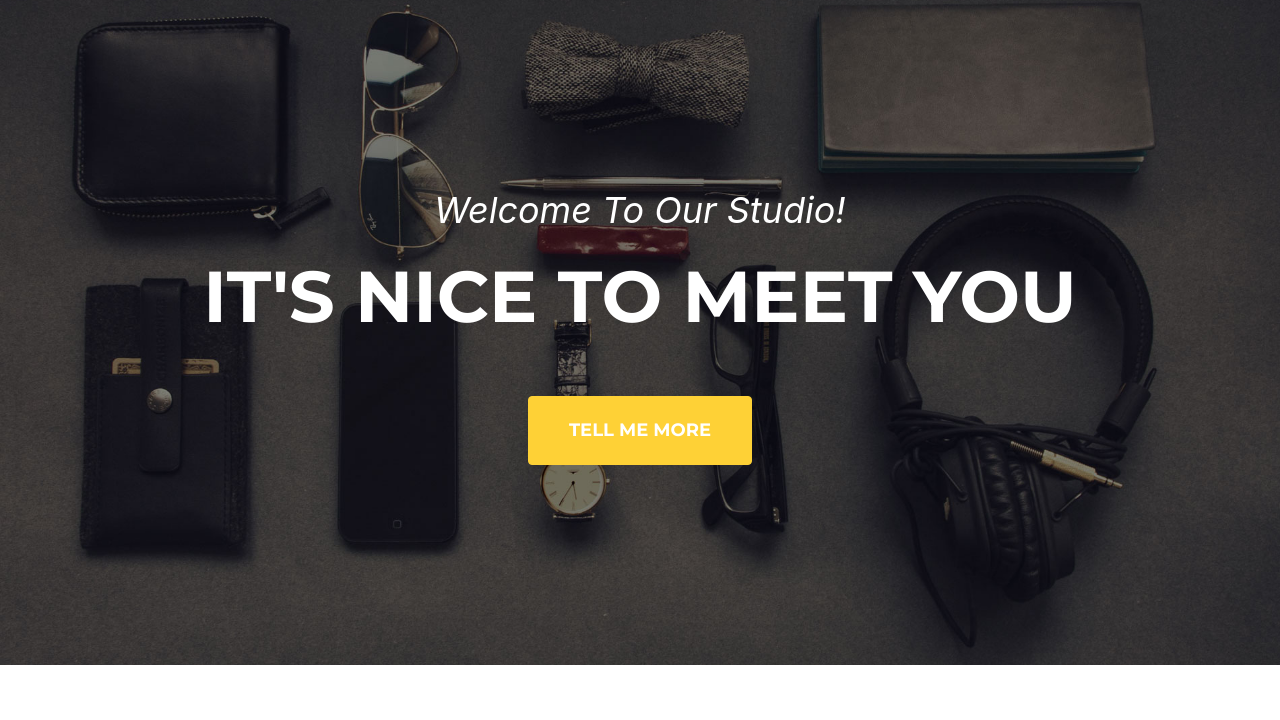
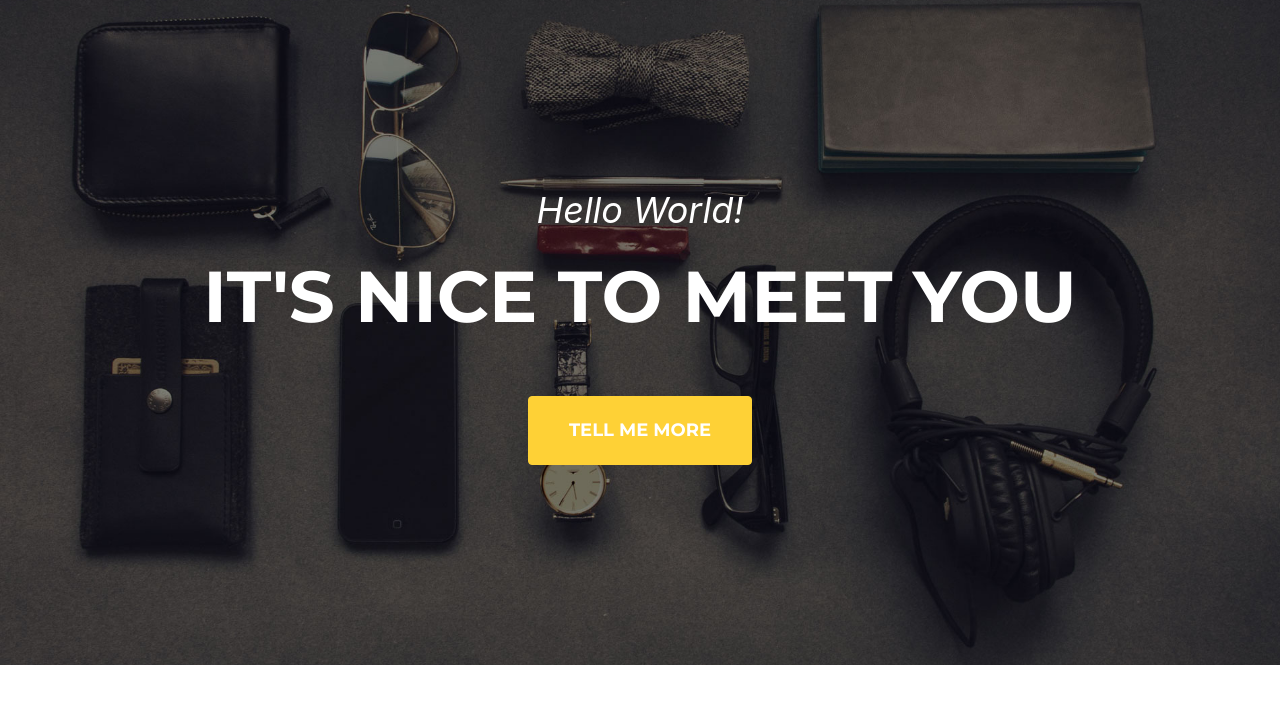
Before and after one commit to Vishva-tech/Vishva, a plain HTML site: page startbootstrap-agency-gh-pages/index.html in a window 1280 px wide. Shown: the part 80-800 px from the top of the page. Drawn offline with nearby package versions, Linux system fonts and the light colour scheme; a web font is replaced by a local one.

Commit message:
Update index.html

```diff
--- a/startbootstrap-agency-gh-pages/index.html
+++ b/startbootstrap-agency-gh-pages/index.html
@@ -35,7 +35,7 @@
         <!-- Masthead-->
         <header class="masthead">
             <div class="container">
-                <div class="masthead-subheading">Welcome To Our Studio!</div>
+                <div class="masthead-subheading">Hello World!</div>
                 <div class="masthead-heading text-uppercase">It's Nice To Meet You</div>
                 <a class="btn btn-primary btn-xl text-uppercase js-scroll-trigger" href="#services">Tell Me More</a>
             </div>
```
